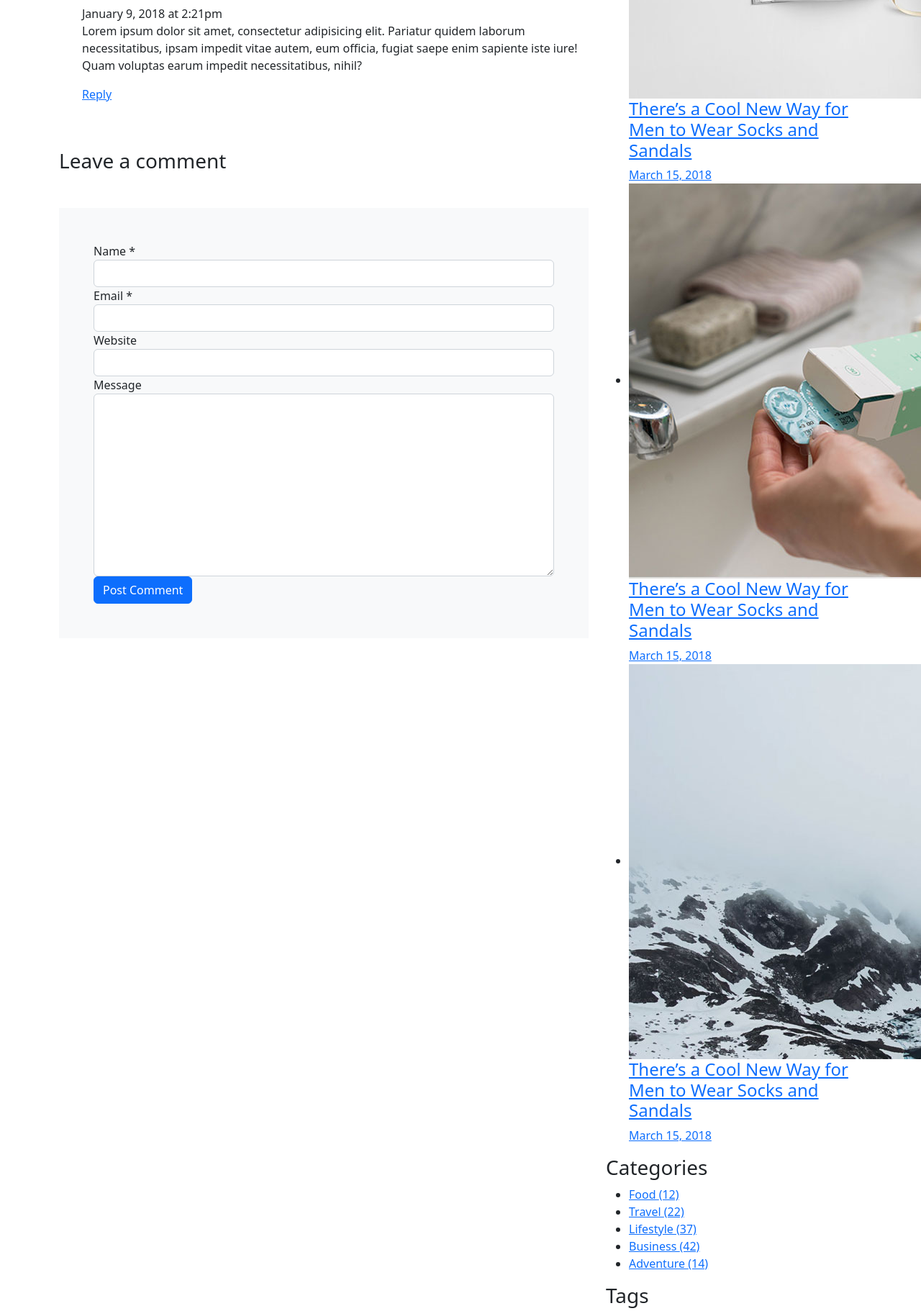
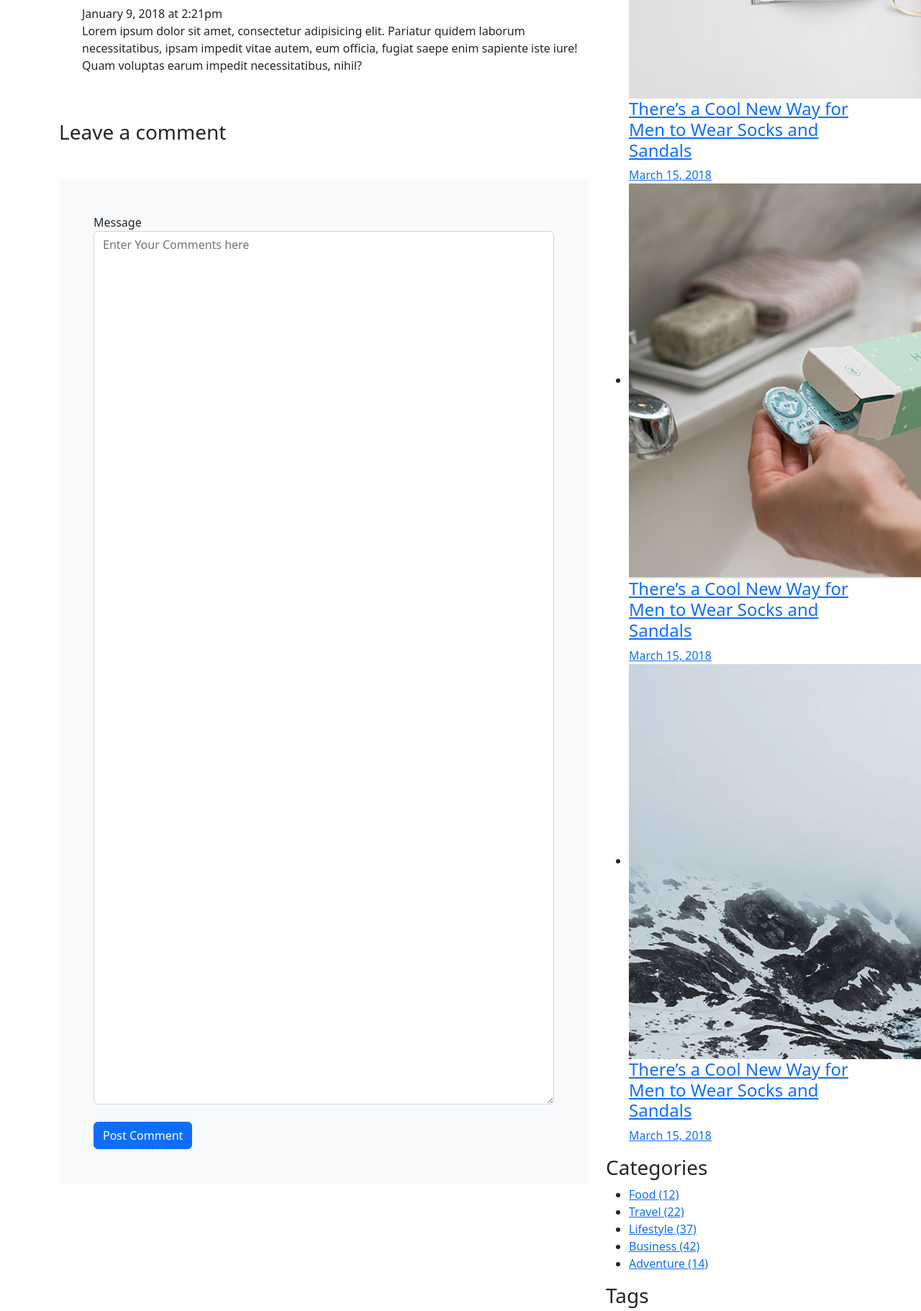
Before and after one commit to tauseedzaman/django-zaman-blog, a Django app: a page that uses blog_app/templates/single.html in a window 1280 px wide; the page is wider, and only the part inside the window is pictured. Shown: the part 2550-4372 px from the top of that part at 72% size. Run offline with Django 4.2, Linux system fonts and the light colour scheme; a user stored in the database is signed in; data comes from the database, SQL or seed files in the repository; both versions use the stored data as it was after the commit; some libraries are stand-ins or nearby versions; some web fonts are replaced.

Commit message:
user can add comment now

```diff
--- a/blog_app/templates/single.html
+++ b/blog_app/templates/single.html
@@ -40,31 +40,20 @@
                                 <p>Lorem ipsum dolor sit amet, consectetur adipisicing elit. Pariatur quidem laborum necessitatibus, ipsam impedit vitae autem, eum officia, fugiat saepe enim sapiente iste iure! Quam voluptas earum impedit necessitatibus,
                                     nihil?
                                 </p>
-                                <p><a href="single.html#" class="reply rounded">Reply</a></p>
                             </div>
                         </li>
                     </ul>
 
                     <div class="comment-form-wrap pt-5">
                         <h3 class="mb-5">Leave a comment</h3>
-                        <form action="single.html#" class="p-5 bg-light">
-                            <div class="form-group">
-                                <label for="name">Name *</label>
-                                <input type="text" class="form-control" id="name">
-                            </div>
-                            <div class="form-group">
-                                <label for="email">Email *</label>
-                                <input type="email" class="form-control" id="email">
-                            </div>
-                            <div class="form-group">
-                                <label for="website">Website</label>
-                                <input type="url" class="form-control" id="website">
-                            </div>
+                        <form method="Post" action="" class="p-5 bg-light">
+                            {% csrf_token %}
+
                             <div class="form-group">
                                 <label for="message">Message</label>
-                                <textarea name="" id="message" cols="30" rows="10" class="form-control"></textarea>
+                                <textarea name="comment" id="message" cols="30" rows="50" class="form-control" placeholder="Enter Your Comments here"></textarea>
                             </div>
-                            <div class="form-group">
+                            <div class="form-group mt-4">
                                 <input type="submit" value="Post Comment" class="btn btn-primary">
                             </div>
                         </form>
--- a/blog_app/views.py
+++ b/blog_app/views.py
@@ -1,6 +1,6 @@
 from django.shortcuts import render, redirect
 from django.http import HttpResponse
-from .models import Post
+from .models import Post, Comment
 from django.contrib.auth.models import User
 from django.core.paginator import Paginator, EmptyPage, PageNotAnInteger
 from django.contrib.auth.decorators import login_required
@@ -10,7 +10,6 @@ from django.contrib import messages
 
 def profile(request):
     if request.method == "POST":
-        # update profile
         first_name = request.POST.get("first_name")
         last_name = request.POST.get("last_name")
         username = request.POST.get("username")
@@ -150,6 +149,7 @@ def contact(request):
     return render(request, "contact.html")
 
 
+@login_required
 def post(request, slug):
     post = Post.objects.filter(slug=slug)
 
@@ -158,5 +158,15 @@ def post(request, slug):
     else:
         return HttpResponse("<h3>Page Not Found otherwise contact us</h3>")
 
+    if request.method == "POST":
+        # save comment and redirect back
+        comment = request.POST.get("comment")
+        comment = Comment(
+            content=comment, auther=request.user, post=post)
+        comment.save()
+        context = {'post': post}
+        messages.success(request, "Thanks for your comment.")
+        return render(request, "single.html", context)
+
     context = {'post': post}
     return render(request, "single.html", context)
```
Also changed, not shown: db.sqlite3.
